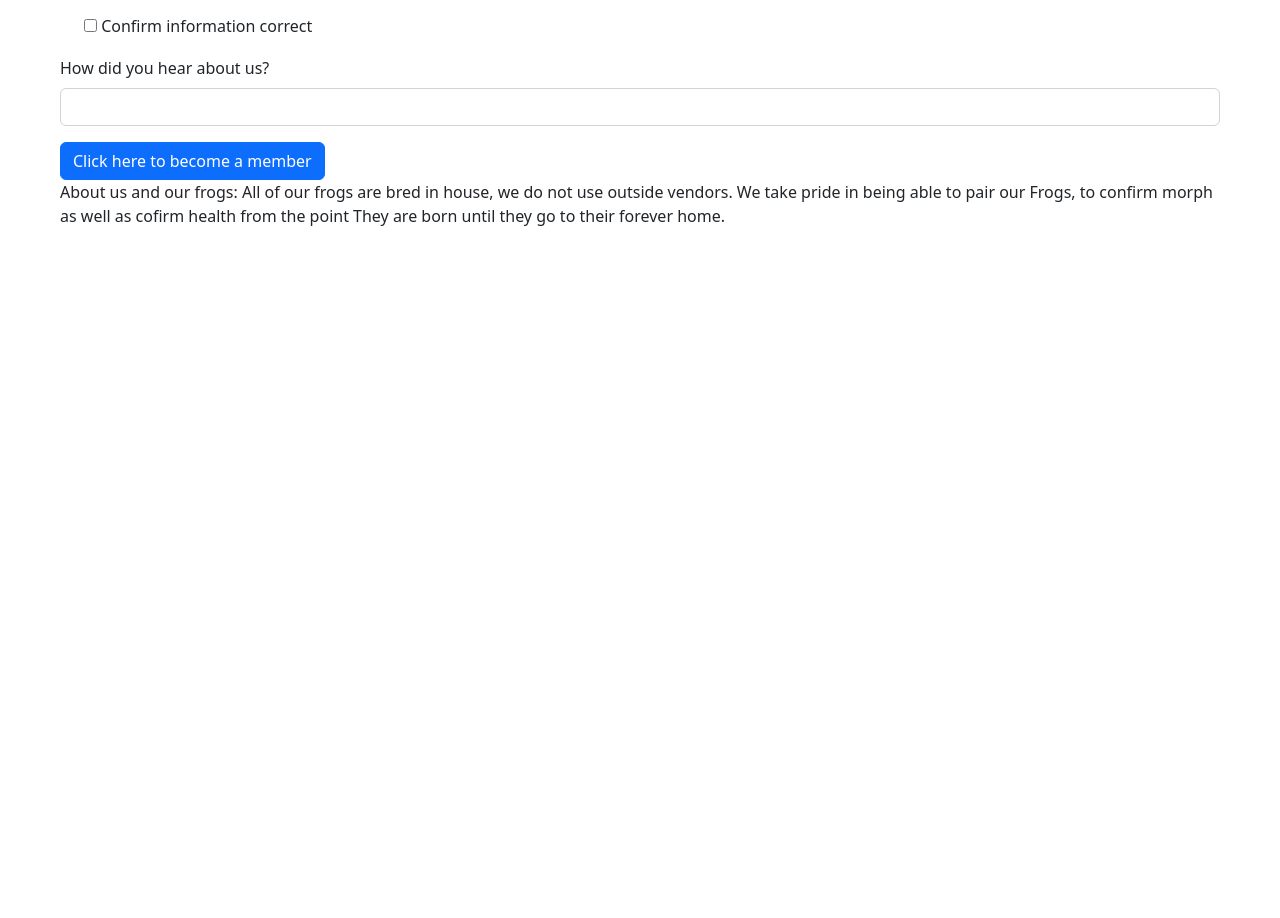
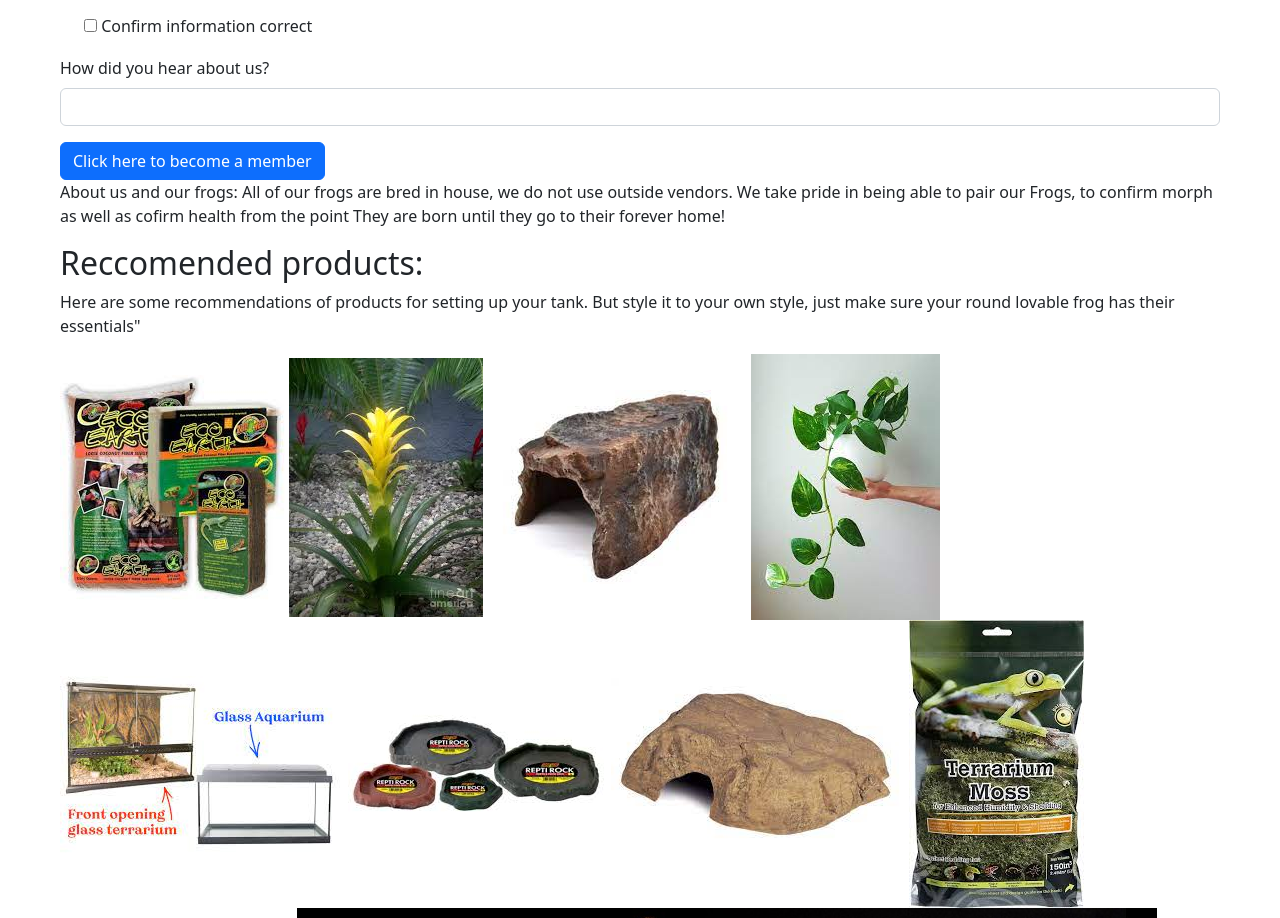
Before and after one commit to amanda882/Pac-Man-Frogs, a plain HTML site: page index.html in a window 1280 px wide. Shown: the part 1682-2600 px from the top of the page. Before the commit the page ends 1978 px from the top, so only its background shows below. Drawn offline with nearby package versions, Linux system fonts and the light colour scheme.

Commit message:
added footer and photos

```diff
--- a/index.html
+++ b/index.html
@@ -113,11 +113,27 @@
 
 <!--This is the footer-->
         <Footer>
-            About us and our frogs: All of our frogs are bred in house, we do not use outside vendors.
+            <p> About us and our frogs: All of our frogs are bred in house, we do not use outside vendors.
             We take pride in being able to pair our Frogs, to confirm morph as well as cofirm health from the point
-            They are born until they go to their forever home.
+            They are born until they go to their forever home! </p>
 
-            <h2></h2>
+
+            <h2>Reccomended products:</h2>
+            <p>Here are some recommendations of products for setting up your tank. But style it to your own style, just make sure your round lovable
+              frog has their essentials"</p>
+            <img src="Images/EcoEarth.jpg" alt="Eco Earth Bedding">
+            <img src="Images/Bromilid.jpg" alt="Bromilid">
+            <img src="Images/hide.jpg" alt="Hide">
+            <img src="Images/Pothos.jpg" alt="Pothos">
+            <img src="Images/terriaum.jpg" alt="Tankexamplesetup">
+            <img src="Images/waterdish.jpg" alt="Waterdish">
+            <img src="Images/reptilehide.jpg" alt="Largehide">
+            <img src="Images/froggmoss.jpg" alt="Frogmoss">
+            <img src="Images/frogmoss.jpg" alt="Froggmoss">
+            <img src="Images/setupidea.jpg" alt="Starterkit">
+            <img src="Images/thermometer.jpg" alt="thermometer">
+            <img src="Images/thermometer2.jpg" alt="thermometer">
+
         </Footer>
     </header>
 </body>
```
Also changed, not shown: Images/Bromilid.jpg (added), Images/EcoEarth.jpg (added), Images/Pothos.jpg (added), Images/froggmoss.jpg (added), Images/frogmoss.jpg (added), Images/hide.jpg (added), Images/reptilehide.jpg (added), Images/setupidea.jpg (added), Images/terriaum.jpg (added), Images/thermometer.jpg (added), Images/thermometer2.jpg (added), Images/waterdish.jpg (added).
